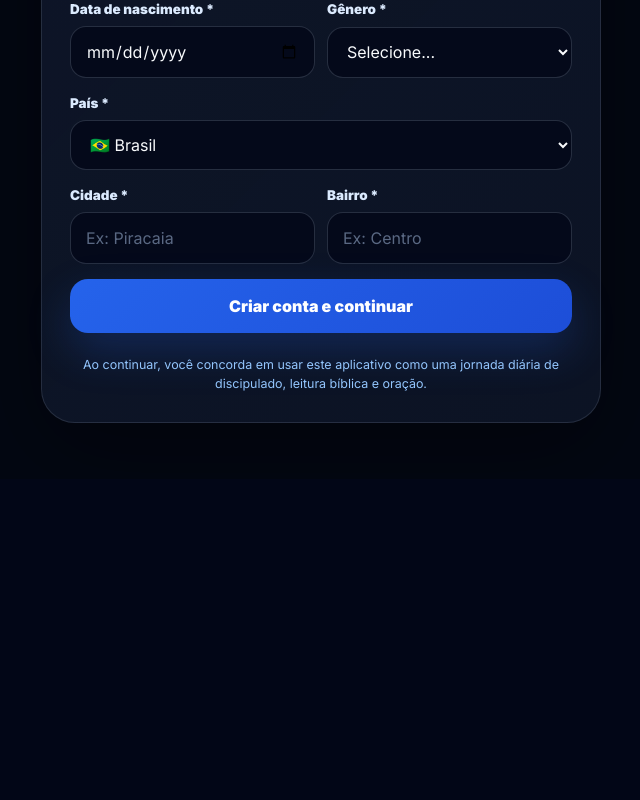
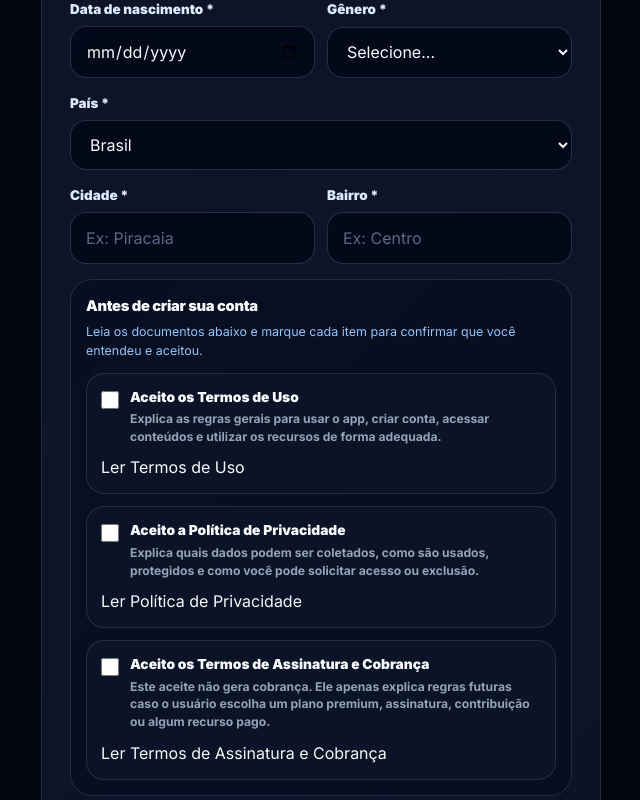
Before and after one commit to djeonewill-alt/Djeone-Martins-APP, a Next.js app: page /cadastro in a window 1280 px wide. Shown: the part 700-1500 px from the top of the page, without its empty margins (319-959 px from the left). Before the commit the page ends 1179 px from the top, so only its background shows below. Built offline with nearby package versions, Linux system fonts and the light colour scheme; no server answers.

Commit message:
Allow public legal pages before signup

```diff
--- a/app/cadastro/page.tsx
+++ b/app/cadastro/page.tsx
@@ -1,7 +1,9 @@
 'use client'
 
 import { FormEvent, useEffect, useMemo, useState } from 'react'
+import Link from 'next/link'
 import { useRouter } from 'next/navigation'
+
 import { createSupabaseBrowserClient } from '@/lib/supabase/browser'
 
 type AuthMode = 'signup' | 'login'
@@ -18,6 +20,12 @@ type ProfileForm = {
   neighborhood: string
 }
 
+type LegalAcceptance = {
+  termsOfUse: boolean
+  privacyPolicy: boolean
+  billingTerms: boolean
+}
+
 const initialForm: ProfileForm = {
   email: '',
   password: '',
@@ -28,6 +36,12 @@ const initialForm: ProfileForm = {
   country: 'Brasil',
   city: '',
   neighborhood: '',
+}
+
+const initialLegalAcceptance: LegalAcceptance = {
+  termsOfUse: false,
+  privacyPolicy: false,
+  billingTerms: false,
 }
 
 function sleep(ms: number) {
@@ -43,6 +57,14 @@ export default function Cadastro() {
   const [message, setMessage] = useState('')
   const [errorMessage, setErrorMessage] = useState('')
   const [formData, setFormData] = useState<ProfileForm>(initialForm)
+  const [legalAcceptance, setLegalAcceptance] = useState<LegalAcceptance>(
+    initialLegalAcceptance
+  )
+
+  const acceptedAllLegalTerms =
+    legalAcceptance.termsOfUse &&
+    legalAcceptance.privacyPolicy &&
+    legalAcceptance.billingTerms
 
   useEffect(() => {
     async function checkSession() {
@@ -83,6 +105,13 @@ export default function Cadastro() {
     }))
   }
 
+  function updateLegalAcceptance(field: keyof LegalAcceptance, value: boolean) {
+    setLegalAcceptance((current) => ({
+      ...current,
+      [field]: value,
+    }))
+  }
+
   function validateForm() {
     const email = formData.email.trim().toLowerCase()
     const password = formData.password.trim()
@@ -92,7 +121,7 @@ export default function Cadastro() {
     }
 
     if (!email.includes('@')) {
-      return 'Informe um e-mail válido.'
+      return 'Informe um e-mail v\u00e1lido.'
     }
 
     if (!password || password.length < 6) {
@@ -113,7 +142,7 @@ export default function Cadastro() {
       }
 
       if (!formData.gender) {
-        return 'Informe seu gênero.'
+        return 'Informe seu g\u00eanero.'
       }
 
       if (!formData.city.trim()) {
@@ -122,6 +151,10 @@ export default function Cadastro() {
 
       if (!formData.neighborhood.trim()) {
         return 'Informe seu bairro.'
+      }
+
+      if (!acceptedAllLegalTerms) {
+        return 'Para criar sua conta, leia e aceite os Termos de Uso, a Pol\u00edtica de Privacidade e os Termos de Assinatura e Cobran\u00e7a.'
       }
     }
 
@@ -165,6 +198,8 @@ export default function Cadastro() {
         return
       }
 
+      const now = new Date().toISOString()
+
       const { data, error } = await supabase.auth.signUp({
         email,
         password,
@@ -178,6 +213,11 @@ export default function Cadastro() {
             country: formData.country,
             city: formData.city.trim(),
             neighborhood: formData.neighborhood.trim(),
+            accepted_terms_of_use: true,
+            accepted_privacy_policy: true,
+            accepted_billing_terms: true,
+            accepted_legal_terms_at: now,
+            legal_version: '2026-05-08',
           },
         },
       })
@@ -195,6 +235,7 @@ export default function Cadastro() {
           'Conta criada. Verifique seu e-mail para confirmar o acesso antes de entrar.'
         )
         setMode('login')
+        setLegalAcceptance(initialLegalAcceptance)
         return
       }
 
@@ -204,7 +245,7 @@ export default function Cadastro() {
       const message =
         error instanceof Error
           ? error.message
-          : 'Não foi possível concluir agora. Tente novamente.'
+          : 'N\u00e3o foi poss\u00edvel concluir agora. Tente novamente.'
 
       setErrorMessage(message)
     } finally {
@@ -234,12 +275,12 @@ export default function Cadastro() {
         throw error
       }
 
-      setMessage('Enviamos um link de recuperação para o seu e-mail.')
+      setMessage('Enviamos um link de recupera\u00e7\u00e3o para o seu e-mail.')
     } catch (error) {
       const message =
         error instanceof Error
           ? error.message
-          : 'Não foi possível enviar o e-mail de recuperação.'
+          : 'N\u00e3o foi poss\u00edvel enviar o e-mail de recupera\u00e7\u00e3o.'
 
       setErrorMessage(message)
     } finally {
@@ -253,12 +294,17 @@ export default function Cadastro() {
     <main className="auth-page">
       <section className="auth-card">
         <div className="brand-block">
-          <span className="eyebrow">Devocional Diário</span>
+          <span className="eyebrow">Devocional Di&aacute;rio</span>
           <h1>{isSignup ? 'Crie sua conta' : 'Entre na sua conta'}</h1>
           <p>
-            {isSignup
-              ? 'Cadastre-se para acompanhar devocionais, leitura bíblica, oração e sua jornada espiritual.'
-              : 'Entre para continuar sua jornada diária de discipulado.'}
+            {isSignup ? (
+              <>
+                Cadastre-se para acompanhar devocionais, leitura b&iacute;blica,
+                ora&ccedil;&atilde;o e sua jornada espiritual.
+              </>
+            ) : (
+              <>Entre para continuar sua jornada di&aacute;ria de discipulado.</>
+            )}
           </p>
         </div>
 
@@ -280,6 +326,7 @@ export default function Cadastro() {
             className={!isSignup ? 'active' : ''}
             onClick={() => {
               setMode('login')
+              setLegalAcceptance(initialLegalAcceptance)
               setMessage('')
               setErrorMessage('')
             }}
@@ -307,7 +354,7 @@ export default function Cadastro() {
               type="password"
               value={formData.password}
               onChange={(event) => updateField('password', event.target.value)}
-              placeholder="Mínimo de 6 caracteres"
+              placeholder="Minimo de 6 caracteres"
               autoComplete={isSignup ? 'new-password' : 'current-password'}
               required
             />
@@ -351,7 +398,7 @@ export default function Cadastro() {
                 </div>
 
                 <div className="field">
-                  <label>Gênero *</label>
+                  <label>G&ecirc;nero *</label>
                   <select
                     value={formData.gender}
                     onChange={(event) => updateField('gender', event.target.value)}
@@ -365,18 +412,18 @@ export default function Cadastro() {
               </div>
 
               <div className="field">
-                <label>País *</label>
+                <label>Pa&iacute;s *</label>
                 <select
                   value={formData.country}
                   onChange={(event) => updateField('country', event.target.value)}
                   required
                 >
-                  <option value="Brasil">🇧🇷 Brasil</option>
-                  <option value="Estados Unidos">🇺🇸 Estados Unidos</option>
-                  <option value="Portugal">🇵🇹 Portugal</option>
-                  <option value="Canadá">🇨🇦 Canadá</option>
-                  <option value="Reino Unido">🇬🇧 Reino Unido</option>
-                  <option value="Austrália">🇦🇺 Austrália</option>
+                  <option value="Brasil">Brasil</option>
+                  <option value="Estados Unidos">Estados Unidos</option>
+                  <option value="Portugal">Portugal</option>
+                  <option value="Canada">Canada</option>
+                  <option value="Reino Unido">Reino Unido</option>
+                  <option value="Australia">Australia</option>
                 </select>
               </div>
 
@@ -403,6 +450,96 @@ export default function Cadastro() {
                   />
                 </div>
               </div>
+
+              <div className="legal-acceptance">
+                <p className="legal-title">Antes de criar sua conta</p>
+                <p className="legal-intro">
+                  Leia os documentos abaixo e marque cada item para confirmar que
+                  voc&ecirc; entendeu e aceitou.
+                </p>
+
+                <div className="legal-card">
+                  <label className="legal-check">
+                    <input
+                      type="checkbox"
+                      checked={legalAcceptance.termsOfUse}
+                      onChange={(event) =>
+                        updateLegalAcceptance('termsOfUse', event.target.checked)
+                      }
+                    />
+
+                    <span>
+                      <strong>Aceito os Termos de Uso</strong>
+                      <small>
+                        Explica as regras gerais para usar o app, criar conta,
+                        acessar conte&uacute;dos e utilizar os recursos de forma adequada.
+                      </small>
+                    </span>
+                  </label>
+
+                  <Link
+                    href="/termos-de-uso"
+                    className="legal-link"
+                  >
+                    Ler Termos de Uso
+                  </Link>
+                </div>
+
+                <div className="legal-card">
+                  <label className="legal-check">
+                    <input
+                      type="checkbox"
+                      checked={legalAcceptance.privacyPolicy}
+                      onChange={(event) =>
+                        updateLegalAcceptance('privacyPolicy', event.target.checked)
+                      }
+                    />
+
+                    <span>
+                      <strong>Aceito a Pol&iacute;tica de Privacidade</strong>
+                      <small>
+                        Explica quais dados podem ser coletados, como s&atilde;o usados,
+                        protegidos e como voc&ecirc; pode solicitar acesso ou exclus&atilde;o.
+                      </small>
+                    </span>
+                  </label>
+
+                  <Link
+                    href="/politica-de-privacidade"
+                    className="legal-link"
+                  >
+                    Ler Pol&iacute;tica de Privacidade
+                  </Link>
+                </div>
+
+                <div className="legal-card">
+                  <label className="legal-check">
+                    <input
+                      type="checkbox"
+                      checked={legalAcceptance.billingTerms}
+                      onChange={(event) =>
+                        updateLegalAcceptance('billingTerms', event.target.checked)
+                      }
+                    />
+
+                    <span>
+                      <strong>Aceito os Termos de Assinatura e Cobran&ccedil;a</strong>
+                      <small>
+                        Este aceite n&atilde;o gera cobran&ccedil;a. Ele apenas explica
+                        regras futuras caso o usu&aacute;rio escolha um plano premium,
+                        assinatura, contribui&ccedil;&atilde;o ou algum recurso pago.
+                      </small>
+                    </span>
+                  </label>
+
+                  <Link
+                    href="/termos-de-assinatura-e-cobranca"
+                    className="legal-link"
+                  >
+                    Ler Termos de Assinatura e Cobran&ccedil;a
+                  </Link>
+                </div>
+              </div>
             </>
           )}
 
@@ -415,8 +552,8 @@ export default function Cadastro() {
                 ? 'Criando conta...'
                 : 'Entrando...'
               : isSignup
-              ? 'Criar conta e continuar'
-              : 'Entrar no app'}
+                ? 'Criar conta e continuar'
+                : 'Entrar no app'}
           </button>
 
           {!isSignup && (
@@ -432,8 +569,9 @@ export default function Cadastro() {
         </form>
 
         <p className="footer-note">
-          Ao continuar, você concorda em usar este aplicativo como uma jornada
-          diária de discipulado, leitura bíblica e oração.
+          Ao continuar, voc&ecirc; concorda em usar este aplicativo como uma
+          jornada di&aacute;ria de discipulado, leitura b&iacute;blica e
+          ora&ccedil;&atilde;o.
         </p>
       </section>
 
@@ -567,6 +705,84 @@ export default function Cadastro() {
           color: rgba(191, 219, 254, 0.46);
         }
 
+        .legal-acceptance {
+          display: grid;
+          gap: 12px;
+          border: 1px solid rgba(147, 197, 253, 0.16);
+          background: rgba(2, 6, 23, 0.32);
+          border-radius: 22px;
+          padding: 15px;
+        }
+
+        .legal-title {
+          color: #f8fafc;
+          font-size: 0.92rem;
+          font-weight: 950;
+          letter-spacing: -0.02em;
+        }
+
+        .legal-intro {
+          color: #93c5fd;
+          font-size: 0.78rem;
+          line-height: 1.5;
+          margin-top: -6px;
+        }
+
+        .legal-card {
+          display: grid;
+          gap: 10px;
+          border: 1px solid rgba(148, 163, 184, 0.18);
+          background: rgba(15, 23, 42, 0.66);
+          border-radius: 18px;
+          padding: 14px;
+        }
+
+        .legal-check {
+          display: flex;
+          align-items: flex-start;
+          gap: 11px;
+          color: #bfdbfe;
+          cursor: pointer;
+        }
+
+        .legal-check input {
+          width: 18px;
+          min-width: 18px;
+          height: 18px;
+          min-height: 18px;
+          margin-top: 3px;
+          accent-color: #2563eb;
+          cursor: pointer;
+        }
+
+        .legal-check span {
+          display: grid;
+          gap: 4px;
+        }
+
+        .legal-check strong {
+          color: #f8fafc;
+          font-size: 0.86rem;
+          line-height: 1.35;
+        }
+
+        .legal-check small {
+          color: #94a3b8;
+          font-size: 0.76rem;
+          font-weight: 700;
+          line-height: 1.45;
+        }
+
+        .legal-link {
+          display: inline-flex;
+          width: fit-content;
+          color: #fbbf24;
+          font-size: 0.78rem;
+          font-weight: 950;
+          text-decoration: underline;
+          text-underline-offset: 3px;
+        }
+
         .message {
           border-radius: 16px;
           padding: 13px 15px;
--- a/proxy.ts
+++ b/proxy.ts
@@ -3,6 +3,10 @@ import { NextResponse, type NextRequest } from "next/server";
 
 const PUBLIC_ROUTES = [
   "/cadastro",
+  "/excluir-conta",
+  "/termos-de-assinatura-e-cobranca",
+  "/termos-de-uso",
+  "/politica-de-privacidade",
   "/auth/callback",
   "/lista-espera",
 ];
```
